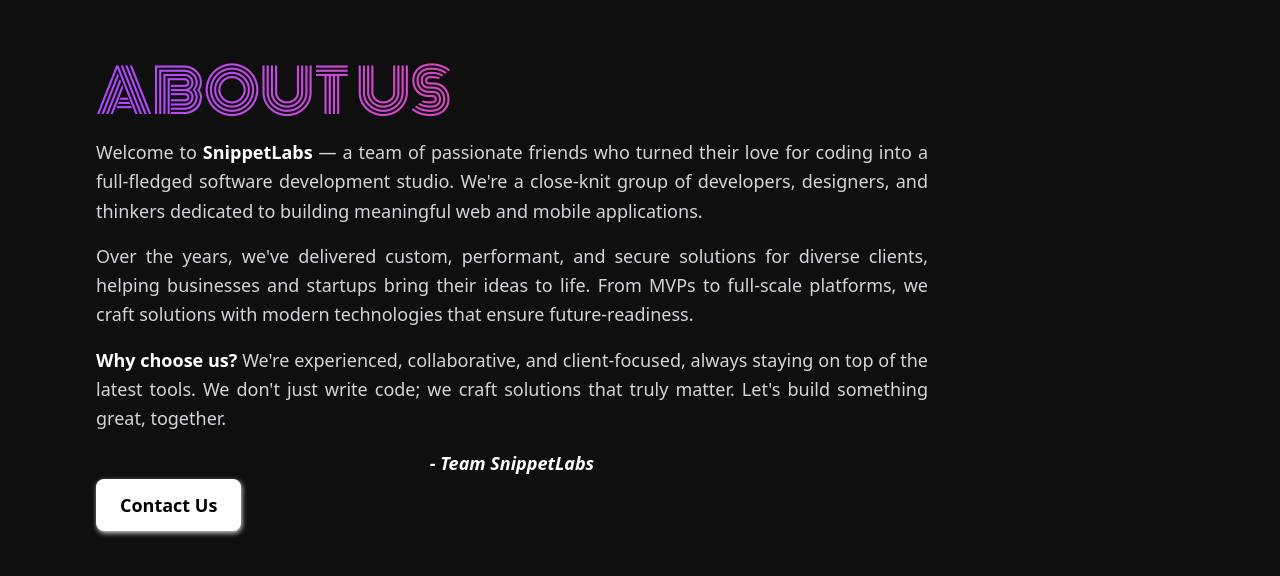
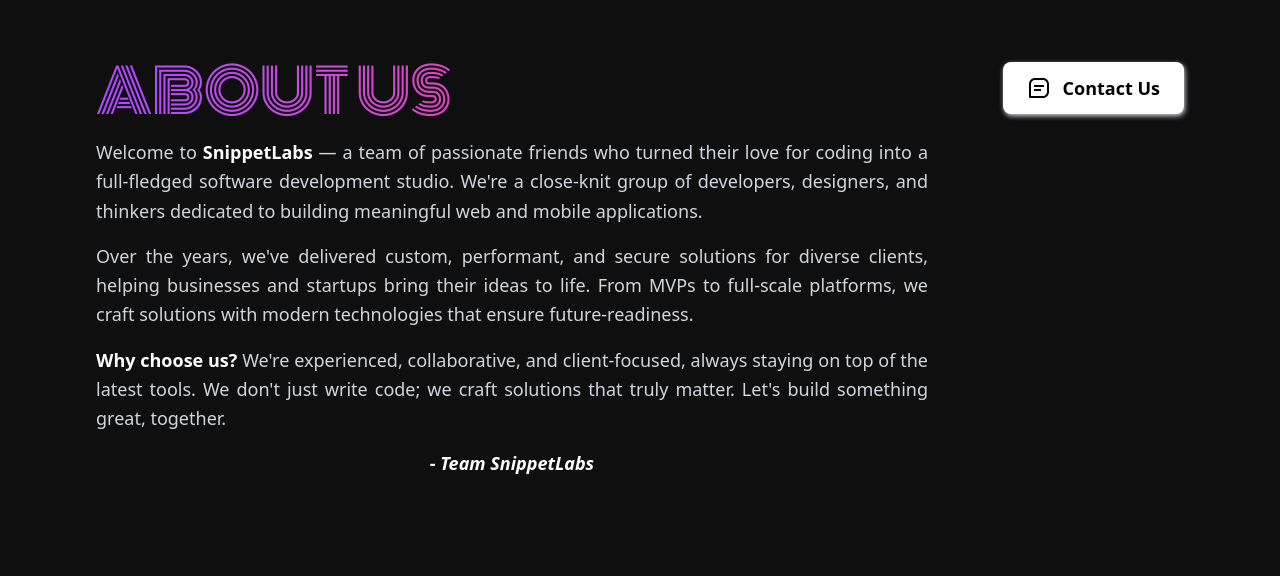
Before and after one commit to snippet-labs/LAB, a React (Vite) app in the folder client/: page / in a window 1280 px wide. Shown: the part 1738-2314 px from the top of the page. Built offline with nearby package versions, Linux system fonts and the light colour scheme.

Commit message:
section(aboutus)(DS3/MS3): updated About for change to the CustomLink utility

```diff
--- a/client/src/components/Section/About/About.tsx
+++ b/client/src/components/Section/About/About.tsx
@@ -1,5 +1,6 @@
 import React from "react";
 import CustomLink from "../../../utils/Link/CustomLink";
+import { BiMessageSquareDetail } from "react-icons/bi";
 
 // --- Main About Us Component ---
 const About: React.FC = () => {
@@ -30,7 +31,13 @@ const About: React.FC = () => {
             </p>
           </div>
 
-          < CustomLink to={_contactUsPath} name="Contact Us" />
+          <CustomLink
+            to={_contactUsPath}
+            name="Contact Us"
+            icon={<BiMessageSquareDetail className='text-2xl' />}
+            linkClass="sm:sticky bottom-6 right-6
+                    w-auto pt-10 px-10 sm:p-0
+                    FLEX-END" />
         </div>
       </section>
     </>
```
